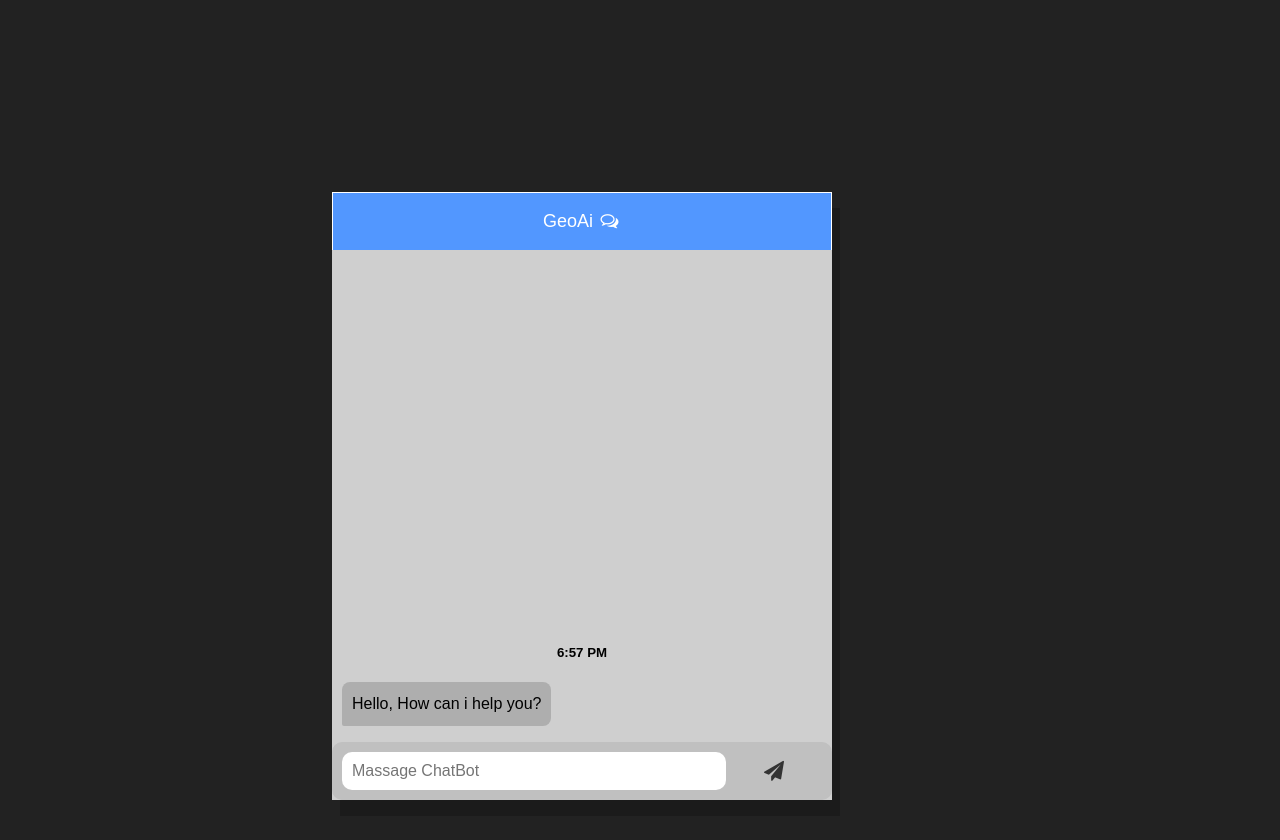
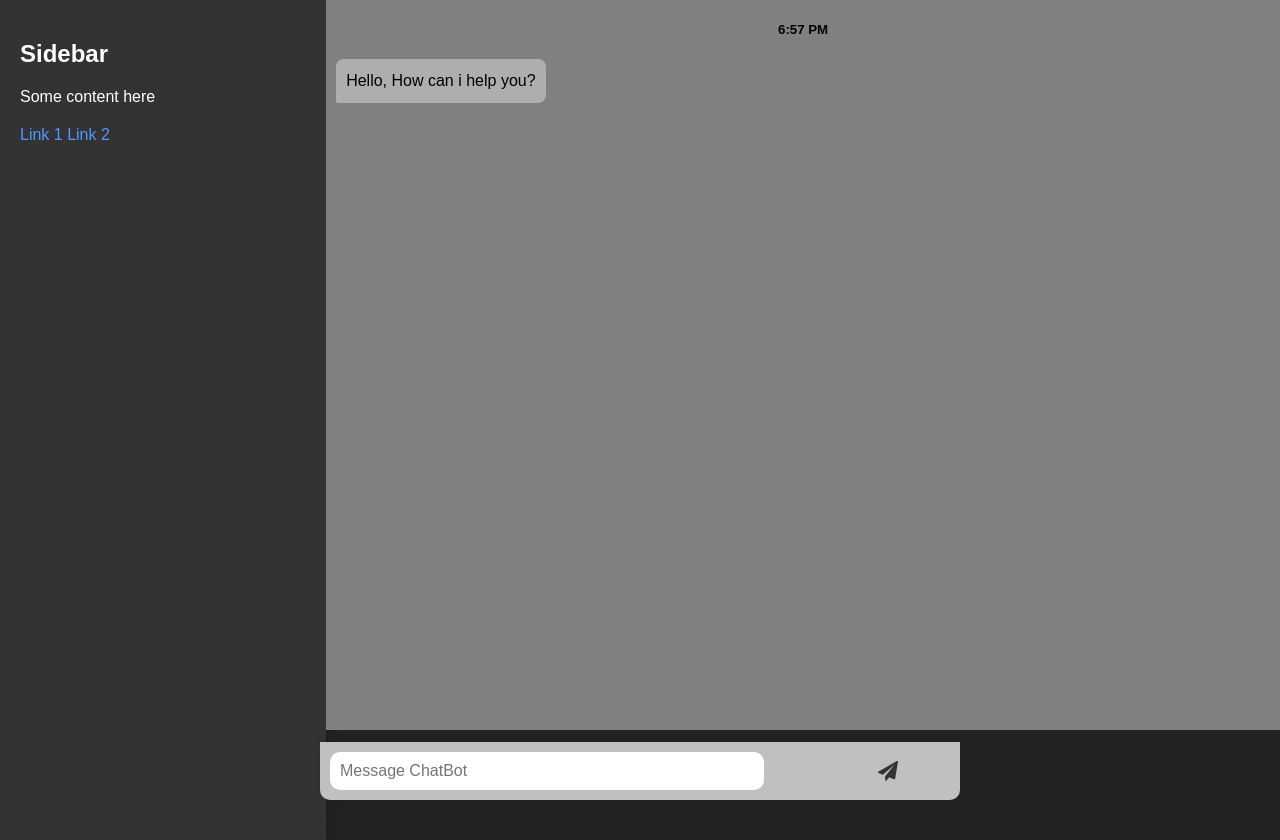
Before and after one commit to George-Khalil29/GeoAi, a plain HTML site: page index.html in a window 1280 px wide. Before the commit the page ends 800 px from the top, so only its background shows below. Drawn offline with nearby package versions, Linux system fonts and the light colour scheme.

Commit message:
save the change on my ai

```diff
--- a/css/chat.css
+++ b/css/chat.css
@@ -1,48 +1,35 @@
 .chat-bar-collapsible {
   position: fixed;
   bottom: 0;
-    right: 35%;
-    box-shadow: 8px 16px  #0003;
-  }
-
-  .collapsible {
-    background-color: #5297ff;
-    color: white;
-    cursor: pointer;
-    padding: 18px;
-    width: 500px;
-    text-align: center;
-    outline: none;
-    font-size: 18px;
-    border-radius: 10px, 10px,;
-    border: 1px solid white;
-    border-bottom: none;
+  right: 0;
+  width: 80%;
+  box-shadow: 8px 16px #0003;
 }
 
 .full-chat-block {
-    width: 500px;
-    background: #cfcfcf;
+  width: 100%;
+  background: #808080;
   text-align: center;
   overflow: auto;
   scrollbar-width: none;
-    height: max-content;
+  height: calc(100vh - 70px); /* Adjust height to account for the fixed input bar */
   transition: max-height 0.2s ease-out;
 }
 
 .outer-container {
-    min-height: 550px;
-    bottom: none;
-    position: relative;
+  display: flex;
+  min-height: 100vh;
 }
 
 .chat-container {
-    max-height: 600px;
+  max-height: 100vh;
   width: 100%;
-    position: absolute;
+  position: relative;
   bottom: 0;
   left: 0;
   scroll-behavior: smooth;
   hyphens: auto;
+  padding-bottom: 70px; /* Add padding to the bottom to account for the fixed input bar */
 }
 
 .chat-container::-webkit-scrollbar {
@@ -51,14 +38,18 @@
 
 .chat-bar-input-block {
   display: flex;
-    float: left;
+  position: fixed;
+  bottom: 0;
+  left: 50%; /* Center horizontally */
+  transform: translateX(-50%); /* Center horizontally */
   box-sizing: border-box;
   justify-content: space-between;
-    width: 100%;
+  width: 50%;
   align-items: center;
   background-color: #c0c0c0;
-    border-radius: 10px 10px;
-    padding: 10px 10px 10px;
+  border-radius: 0 0 10px 10px;
+  padding: 10px;
+  box-shadow: 0 -2px 5px #0000001a;
 }
 
 .chat-bar-icons {
@@ -77,7 +68,7 @@
 /* Chat bubbles */
 
 #userInput {
-    width: 80%;
+  width: 70%; /* Adjust to 70% for better alignment */
 }
 
 .input-box {
@@ -88,7 +79,7 @@
   border-radius: 10px;
   padding: 10px;
   font-size: 16px;
-    color: #000;
+  color: #aeaeae;
   background-color: #fff;
   outline: none;
 }
@@ -141,17 +132,43 @@
   }
 
   to {
-      transform: translateY(none);
+      transform: translateY(0);
       opacity: 1;
   }
 }
 
-  @media screen and (max-width: 600px) {
-    .full-chat-block {
-      width: 100%;
-      border-radius: none;
+/* Sidebar */
+.sidebar {
+  width: 30%;
+  height: 100vh;
+  background-color: #333;
+  color: white;
+  overflow: auto;
+  padding: 20px;
+  box-shadow: 8px 0 16px -8px #0003;
 }
 
+.sidebar h2 {
+  font-size: 24px;
+  margin-bottom: 20px;
+}
+
+.sidebar p {
+  font-size: 16px;
+  margin-bottom: 20px;
+}
+
+.sidebar a {
+  color: #5297ff;
+  text-decoration: none;
+  font-size: 16px;
+}
+
+.sidebar a:hover {
+  text-decoration: underline;
+}
+
+@media screen and (max-width: 600px) {
   .chat-bar-collapsible {
       position: fixed;
       bottom: 0;
@@ -163,6 +180,23 @@
       width: 100%;
       border: none;
       border-top: 3px solid white;
-      border-radius: auto;
+      border-radius: 0;
+  }
+
+  .outer-container {
+      flex-direction: column;
+  }
+
+  .sidebar {
+      width: 100%;
+      height: auto;
+  }
+
+  .chat-bar-input-block {
+      width: 100%;
+  }
+
+  .chat-container {
+      padding-bottom: 80px; /* Ensure padding is adjusted for mobile */
   }
 }
--- a/index.html
+++ b/index.html
@@ -1,59 +1,48 @@
 <!DOCTYPE html>
 <html lang="en">
 <head>
-        <meta charset="utf-8" />
-        <meta name="description" content="GeoAi" />
-        <meta name="author" content="George, Khalil" />
-        <meta name="viewport" content="width=device-width, initial-scale=1.0" />
-    <link rel="apple-touch-icon" sizes="180x180" href="apple-touch-icon.png" />
-    <link rel="icon" type="image/png" sizes="32x32" href="favicon-32x32.png" />
-    <link rel="icon" type="image/png" sizes="16x16" href="favicon-16x16.png" />
-    <link rel="manifest" href="manifest.json" />
-    <link rel="stylesheet" href="css/chat.css" />
-    <link rel="stylesheet" href="css/home.css" />
+  <meta charset="utf-8">
+  <meta name="description" content="GeoAi">
+  <meta name="author" content="George, Khalil">
+  <meta name="viewport" content="width=device-width, initial-scale=1.0">
+  <link rel="apple-touch-icon" sizes="180x180" href="apple-touch-icon.png">
+  <link rel="icon" type="image/png" sizes="32x32" href="favicon-32x32.png">
+  <link rel="icon" type="image/png" sizes="16x16" href="favicon-16x16.png">
+  <link rel="manifest" href="manifest.json">
+  <link rel="stylesheet" href="css/chat.css">
+  <link rel="stylesheet" href="css/home.css">
   <link rel="stylesheet" href="https://cdnjs.cloudflare.com/ajax/libs/font-awesome/4.7.0/css/font-awesome.min.css">
   <title>GeoAi</title>
 </head>
-    </head>
 <body>
-         <!-- CHAT BAR BLOCK-->
-  <div class="chat-bar-collapsible">
-    <button id="chat-button" type="button" class="collapsible">GeoAi
-      <i id="chat-icon" style="color: #fff;" class="fa fa-fw fa-comments-o"></i>
-    </button>
-     <div class="content">
+  <div class="outer-container">
+    <div class="sidebar">
+      <h2>Sidebar</h2>
+      <p>Some content here</p>
+      <a href="#">Link 1</a>
+      <a href="#">Link 2</a>
+    </div>
+    <div class="chat-container">
       <div class="full-chat-block">
         <!-- Message Container -->
-        <div class="outer-container">
-          <div class="chat-container">
-          <!-- Messages -->
         <div id="chatbox">
           <h5 id="chat-timestamp"></h5>
-            <p id="botStarterMessage" class="bot-bubble "><span>Loading...</span></p>
+          <p id="botStarterMessage" class="bot-bubble"><span>Loading...</span></p>
+        </div>
       </div>
       <!-- User input box -->
       <div class="chat-bar-input-block">
         <div id="userInput">
-              <input id="textInput" class="input-box" type="text" name="msg"
-              placeholder="Massage ChatBot">
-              <p></p>
+          <input id="textInput" class="input-box" type="text" name="msg" placeholder="Message ChatBot">
         </div>
         <div class="chat-bar-icons">
-              <i id="chat-icon2" style="color: #333;" class="fa fa-fw fa-send"
-              onclick="sendButton()"></i>
-            </div>
-          </div>
-          <div id="chat-bar-bottom">
-            <div id="temperature"></div>
-            <div id="description"></div>
-            <p></p>
-          </div>
-        </div>
-        </div> <!-- Added closing div tag -->
+          <i id="chat-icon2" style="color: #333;" class="fa fa-fw fa-send" onclick="sendButton()"></i>
         </div>
       </div>
     </div>
-    <!-- This is JAVASCRIPT Codes -->
+  </div>
+
+  <!-- JavaScript -->
   <script src="https://ajax.googleapis.com/ajax/libs/jquery/3.4.1/jquery.min.js"></script>
   <script src="./js/script.js"></script>
   <script src="./js/sw.js"></script>
@@ -61,5 +50,3 @@
   <script src="./js/responses.js"></script>
 </body>
 </html>
-    </body>
-</html>
```
Lines whose indentation alone changed are shown as unchanged.
